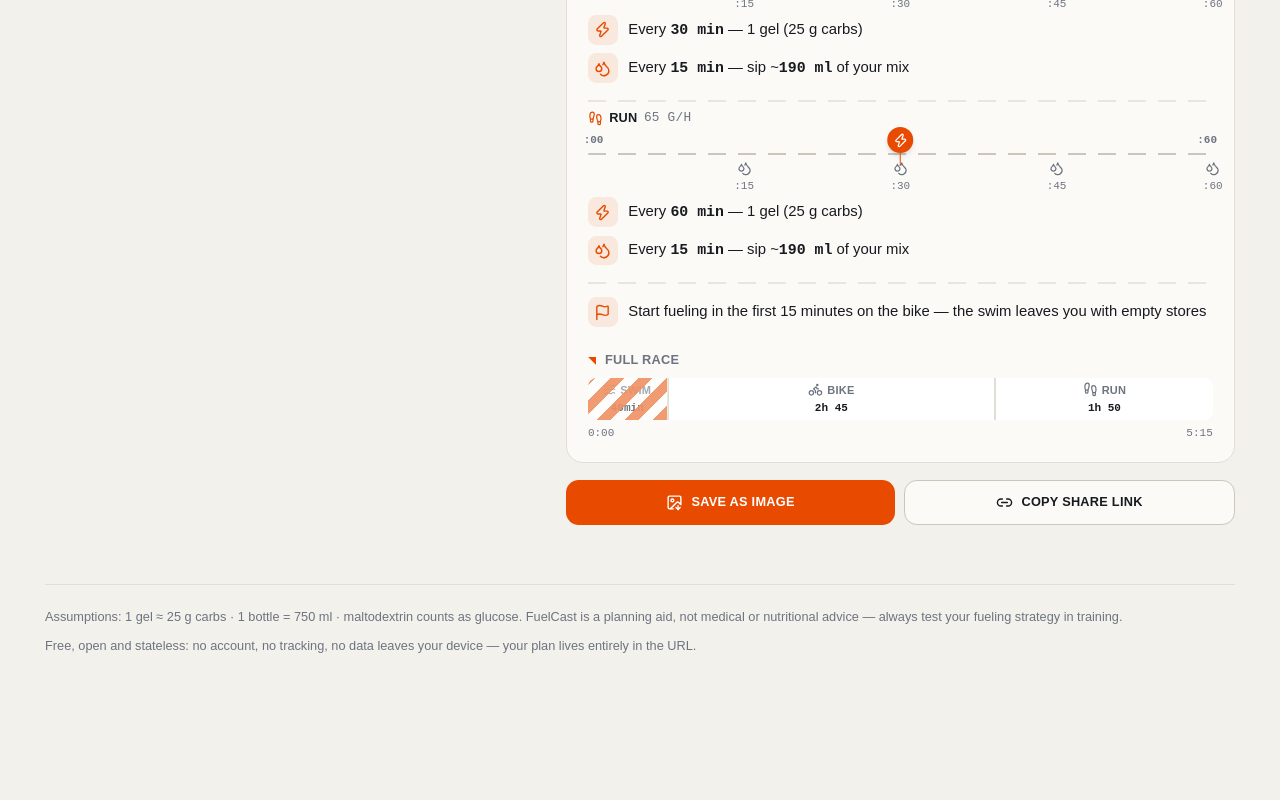
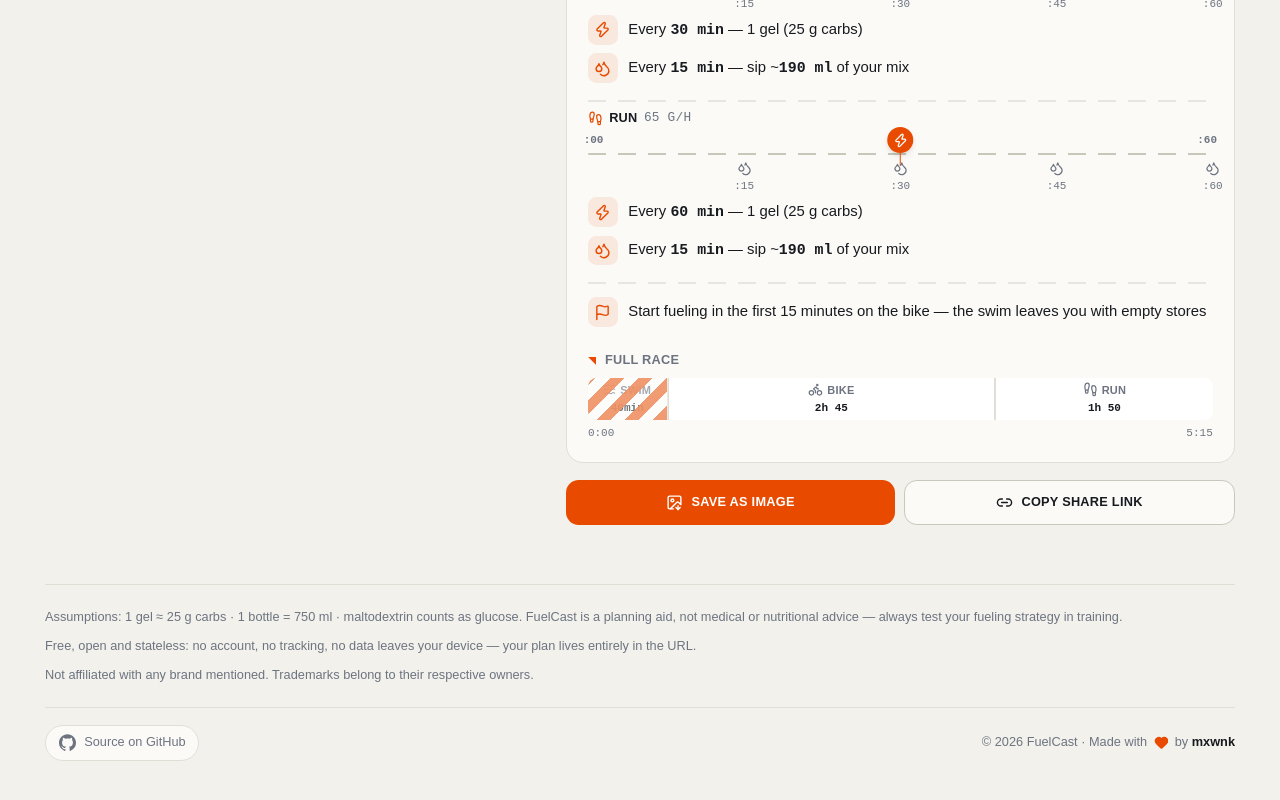
Before and after one commit to mxwnk/fuelcast, a React (Vite) app: page / in a window 1280 px wide. Shown: the part 1567-2367 px from the top of the page. Before the commit the page ends 2309 px from the top, so only its background shows below. Built offline with nearby package versions, Linux system fonts and the light colour scheme.

Commit message:
feat: flesh out footer with legal info, GitHub link and credit
Add a brand disclaimer line, a bottom bar with a GitHub source link
(inline mark, since lucide dropped the brand icon) and a copyright +
'Made with heart by mxwnk' credit linking to the author. New i18n keys
in both languages.

```diff
--- a/src/components/Footer.tsx
+++ b/src/components/Footer.tsx
@@ -1,5 +1,16 @@
+import { Heart } from 'lucide-react'
 import type { PlanConfig } from '../lib/fueling'
 import { useI18n } from '../lib/i18n'
+
+const REPO_URL = 'https://github.com/mxwnk/fuelcast'
+
+function GithubMark({ className }: { className?: string }) {
+  return (
+    <svg viewBox="0 0 24 24" fill="currentColor" aria-hidden="true" className={className}>
+      <path d="M12 .5C5.37.5 0 5.87 0 12.5c0 5.3 3.44 9.8 8.21 11.39.6.11.82-.26.82-.58 0-.29-.01-1.05-.02-2.06-3.34.73-4.04-1.61-4.04-1.61-.55-1.39-1.34-1.76-1.34-1.76-1.09-.75.08-.73.08-.73 1.2.09 1.84 1.24 1.84 1.24 1.07 1.84 2.81 1.31 3.5 1 .11-.78.42-1.31.76-1.61-2.67-.3-5.47-1.34-5.47-5.95 0-1.31.47-2.39 1.24-3.23-.13-.3-.54-1.53.11-3.18 0 0 1.01-.32 3.3 1.23a11.5 11.5 0 0 1 3-.4c1.02 0 2.05.14 3 .4 2.29-1.55 3.3-1.23 3.3-1.23.66 1.65.25 2.88.12 3.18.77.84 1.24 1.92 1.24 3.23 0 4.62-2.81 5.64-5.49 5.94.43.37.82 1.1.82 2.22 0 1.61-.02 2.9-.02 3.29 0 .32.22.7.83.58C20.56 22.29 24 17.8 24 12.5 24 5.87 18.63.5 12 .5Z" />
+    </svg>
+  )
+}
 
 export function Footer({ config }: { config: PlanConfig }) {
   const { t } = useI18n()
@@ -15,6 +26,34 @@ export function Footer({ config }: { config: PlanConfig }) {
         })}
       </p>
       <p className="mt-2">{t('footer.privacy')}</p>
+      <p className="mt-2">{t('footer.disclaimer')}</p>
+
+      <div className="mt-5 flex flex-wrap items-center justify-between gap-3 border-t border-line pt-4">
+        <a
+          href={REPO_URL}
+          target="_blank"
+          rel="noopener noreferrer"
+          className="flex items-center gap-2 rounded-full border border-line bg-surface px-3 py-1.5 font-medium transition-colors hover:border-accent hover:text-ink"
+        >
+          <GithubMark className="size-4" />
+          {t('footer.source')}
+        </a>
+        <p className="flex items-center gap-1.5">
+          <span>© 2026 FuelCast · {t('footer.madeBy')}</span>
+          <Heart className="size-3.5 fill-accent text-accent" />
+          <span>
+            {t('footer.by')}{' '}
+            <a
+              href="https://github.com/mxwnk"
+              target="_blank"
+              rel="noopener noreferrer"
+              className="font-semibold text-ink underline-offset-2 hover:text-accent hover:underline"
+            >
+              mxwnk
+            </a>
+          </span>
+        </p>
+      </div>
     </footer>
   )
 }
--- a/src/lib/i18n.tsx
+++ b/src/lib/i18n.tsx
@@ -144,6 +144,11 @@ const DICT = {
       'Assumptions: 1 gel ≈ {gel} g carbs · 1 bottle = {bottle} ml · maltodextrin counts as glucose. FuelCast is a planning aid, not medical or nutritional advice — always test your fueling strategy in training.',
     'footer.privacy':
       'Free, open and stateless: no account, no tracking, no data leaves your device — your plan lives entirely in the URL.',
+    'footer.disclaimer':
+      'Not affiliated with any brand mentioned. Trademarks belong to their respective owners.',
+    'footer.source': 'Source on GitHub',
+    'footer.madeBy': 'Made with',
+    'footer.by': 'by',
   },
   de: {
     'app.tagline': 'Ausdauer-Fueling-Rechner',
@@ -287,6 +292,11 @@ const DICT = {
       'Annahmen: 1 Gel ≈ {gel} g Carbs · 1 Flasche = {bottle} ml · Maltodextrin zählt als Glukose. FuelCast ist eine Planungshilfe, keine medizinische oder Ernährungsberatung — teste deine Strategie immer im Training.',
     'footer.privacy':
       'Kostenlos, offen und zustandslos: kein Konto, kein Tracking, keine Daten verlassen dein Gerät — dein Plan lebt komplett in der URL.',
+    'footer.disclaimer':
+      'Nicht mit den genannten Marken verbunden. Marken gehören ihren jeweiligen Inhabern.',
+    'footer.source': 'Quellcode auf GitHub',
+    'footer.madeBy': 'Gemacht mit',
+    'footer.by': 'von',
   },
 } as const
 
```
